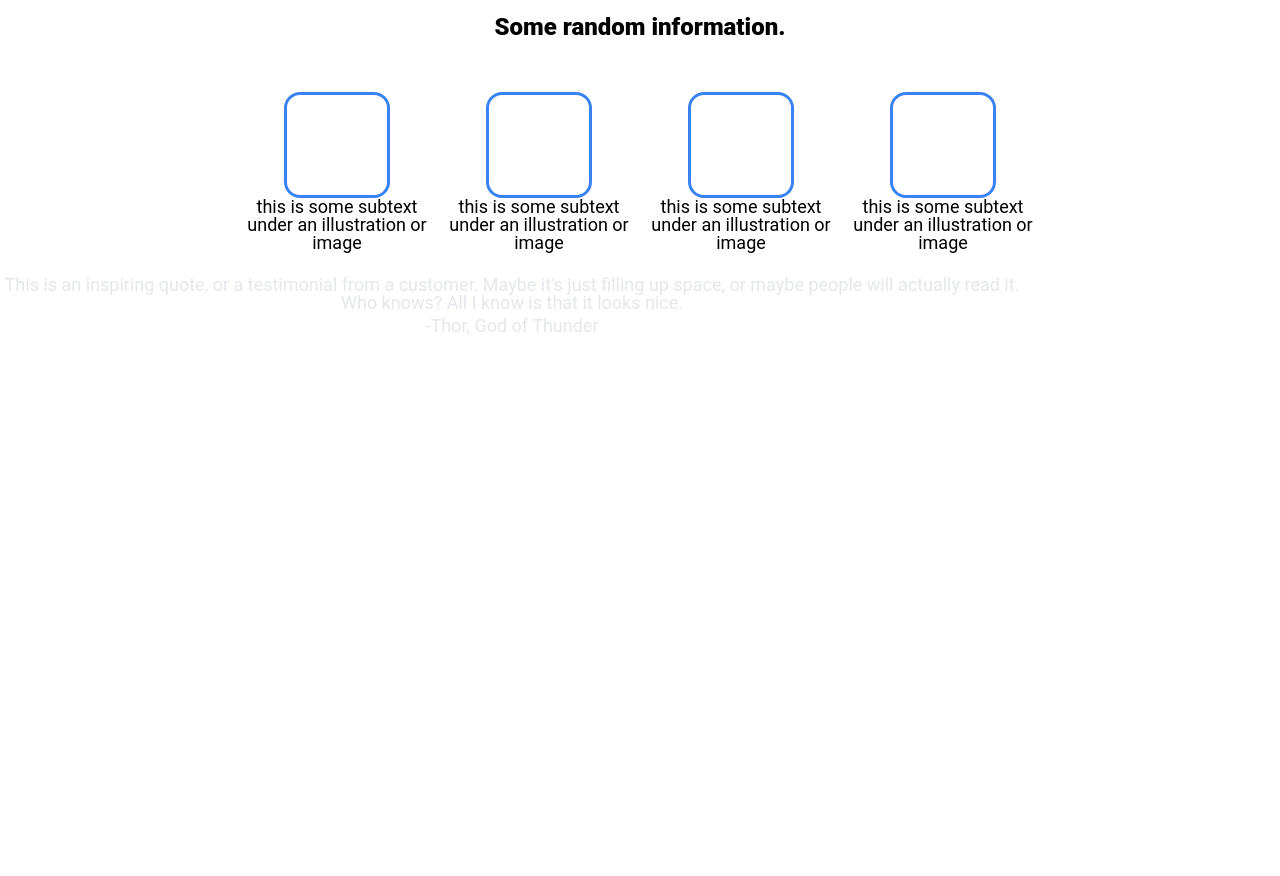
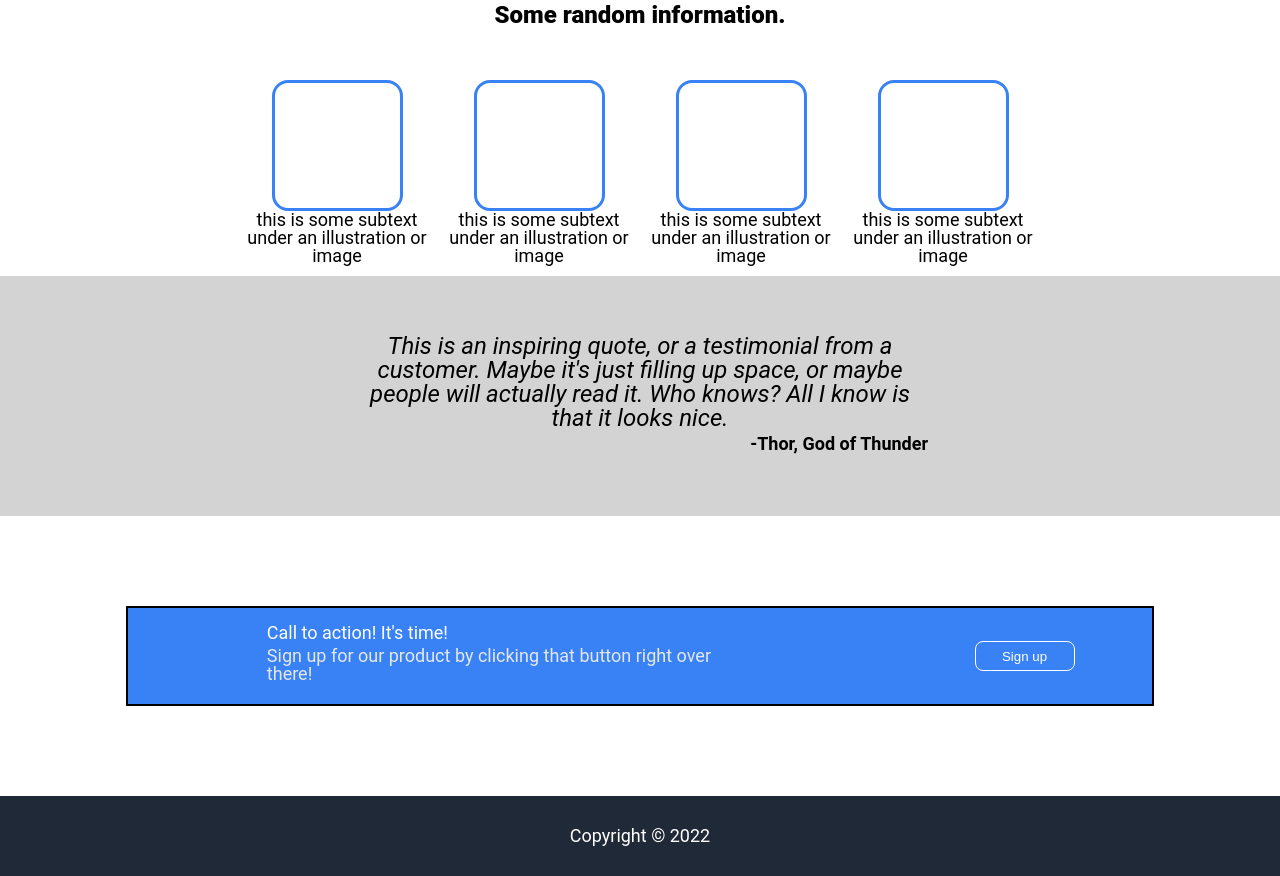
Before and after one commit to CMikeZeltner/splash-page, a plain HTML site: page index.html in a window 1280 px wide. Shown: the part 403-1279 px from the top of the page. Before the commit the page ends 919 px from the top, so only its background shows below. Drawn offline with Linux system fonts and the light colour scheme.

Commit message:
Finishing markup and styles

```diff
--- a/index.html
+++ b/index.html
@@ -13,9 +13,9 @@
     <div id="nav-bar">
         <h2 id="nav-logo">Header Logo</h2>
         <nav>
-            <a href="">Header Link One</a>
-            <a href="">Header Link Two</a>
-            <a href="">Header Link Three</a>
+            <a href="">Home</a>
+            <a href="">About</a>
+            <a href="">Contact</a>
         </nav>
     </div>
 
@@ -53,10 +53,27 @@
     </div>
 
     <div id="quote-container">
-        <p>This is an inspiring quote, or a testimonial from a customer. Maybe it's just filling up space, or maybe people will actually read it. Who knows? All I know is that it looks nice.</p>
-        <p>-Thor, God of Thunder</p>
+        <p id="quote">This is an inspiring quote, or a testimonial from a customer. Maybe it's just filling up space, or maybe people will actually read it. Who knows? All I know is that it looks nice.</p>
+        <p id="quote-credit">-Thor, God of Thunder</p>
     </div>
 
 
+    <div id="CTA-container">
+        <div id="CTA-rectangle">
+            <div id="CTA-text">
+                <p id="CTA-header">Call to action! It's time!</p>
+                <p>Sign up for our product by clicking that button right over there!</p>
+            </div>
+            <button>Sign up</button>
+        </div>
+
+
+    </div>
+
+
+    <footer>
+        Copyright &copy 2022
+    </footer>
+
 </body>
 </html>
--- a/styles.css
+++ b/styles.css
@@ -16,12 +16,14 @@ body {
 	font-size: 24px;
 	color: #f9faf8;
 	font-weight: bold;
+	flex-shrink: 2
 }
 
 nav {
 	width: 40%;
-	text-align: center;
+	text-align: right;
 	color: #e5e7eb;
+	flex-shrink: 0;
 }
 
 a {
@@ -59,6 +61,7 @@ a:visited {
 	height: 20vh;
 	background-color: grey;
 	color: #e5e7eb;
+	max-width: 500px;
 }
 
 h1 {
@@ -102,8 +105,8 @@ button {
 .square{
     border: 3px solid #3882f6;
     border-radius: 1rem;
-    height: 100px;
-    width: 100px;
+    height: 125px;
+    width: 125px;
 }
 
 #image-container{
@@ -128,4 +131,70 @@ button {
     height: 30vh;
     margin: auto;
     text-align: center;
+	display: flex;
+	flex-direction: column;
+	justify-content: center;
+	align-items: center;
+	background-color: lightgray;
+	color: black;
 }
+
+#quote{
+	width: 45%;
+	font-style: italic;
+	font-size: 24px;
+	color: black
+
+}
+
+#quote-credit{
+	color: black;
+	font-size: 18px;
+	font-weight: 700;
+	width: 45%;
+	text-align: end;
+}
+
+#CTA-container{
+	height: 35vh;
+	display:flex;
+	justify-content: center;
+	align-items: center;
+}
+
+#CTA-rectangle{
+	border: 2px solid black;
+	background-color: #3882f6;
+	height: 12vh;
+	width: 80%;
+	display: flex;
+	align-items: center;
+	justify-content: space-around;
+}
+
+#CTA-rectangle > button{
+	border: 1px solid white;
+}
+
+#CTA-text{
+	display: flex;
+	flex-direction: column;
+	justify-content: center;
+	align-items: center;
+	width: 60%
+}
+
+#CTA-header{
+	color: white;
+}
+
+footer{
+	display: flex;
+	align-items: center;
+	justify-content: center;
+	height: 10vh;
+	background-color: #1f2937;
+	text-align: center;
+	color: white;
+	font-size: 18px;
+}
```
